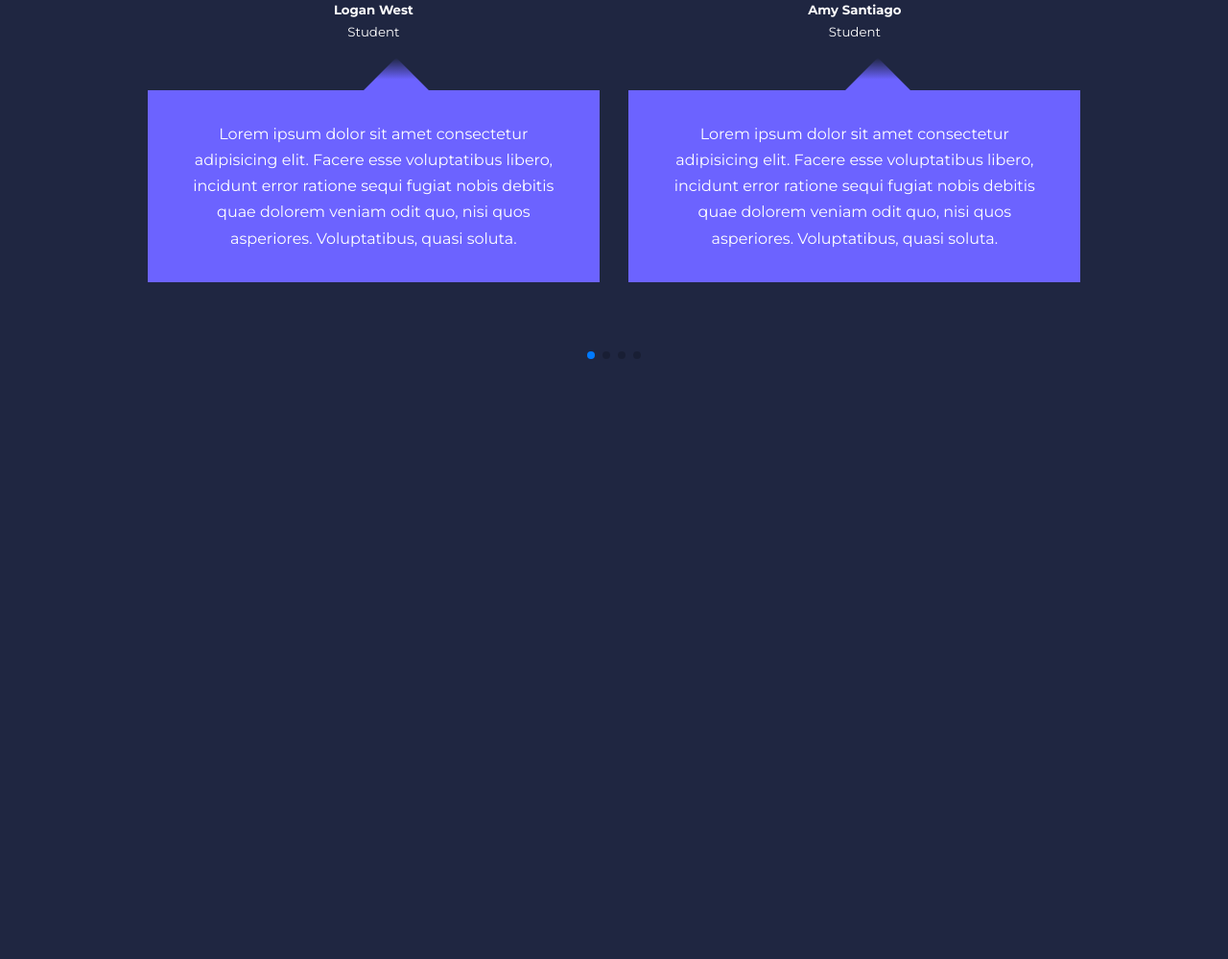
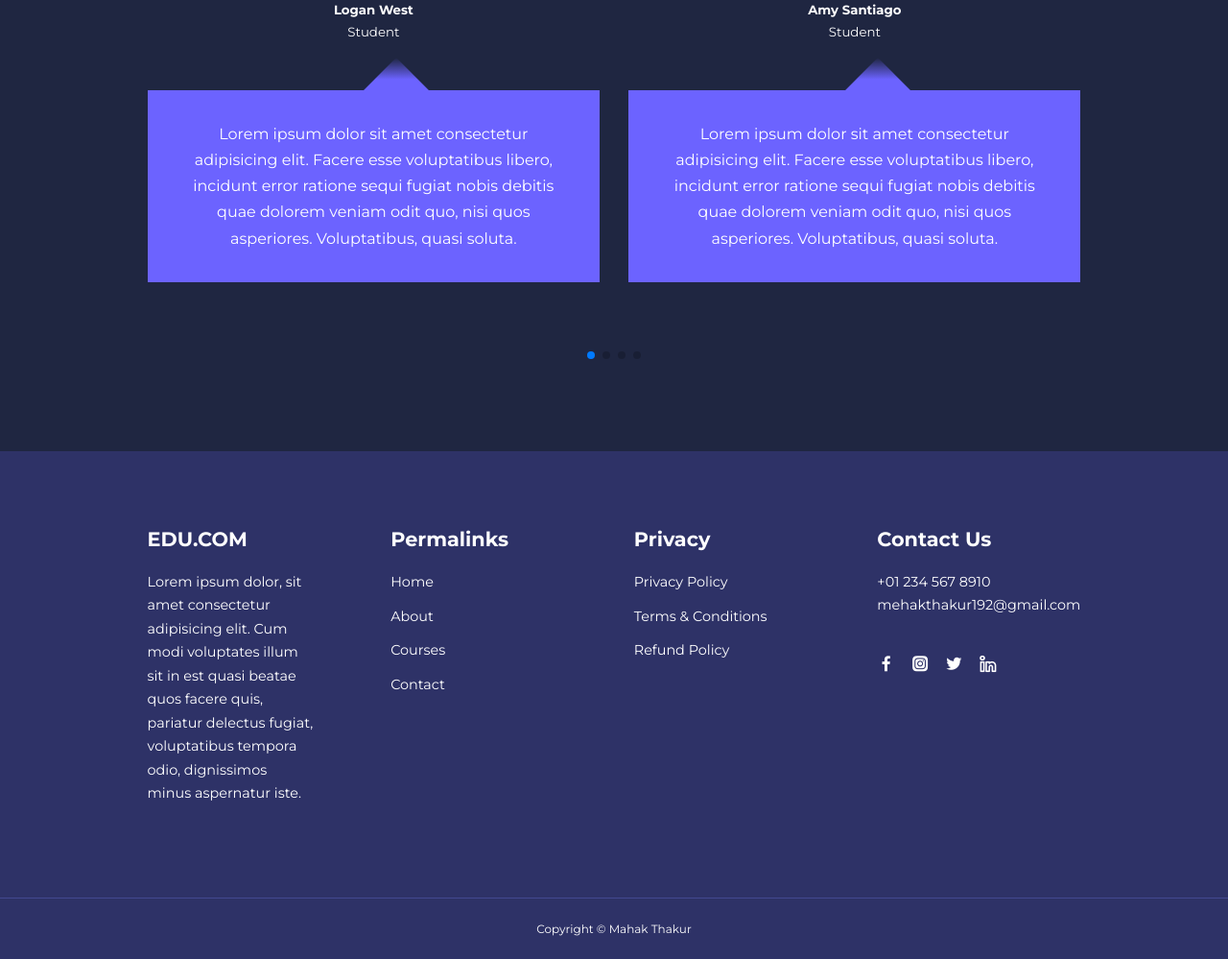
Before and after one commit to mhkthakur/Responsive-education-website, a plain HTML site: page index.html in a window 1280 px wide. Shown: the part 3270-4269 px from the top of the page at 96% size. Before the commit the page ends 3740 px from the top, so only its background shows below. Drawn offline with nearby package versions, Linux system fonts and the light colour scheme.

Commit message:
Footer ends

```diff
--- a/CSS/style.css
+++ b/CSS/style.css
@@ -386,3 +386,55 @@ header {
 
 
 /* ====== Testimonials end ======= */
+
+
+
+
+
+/* ====== Footer ======= */
+
+
+footer {
+    background: var(--color-bg1);
+    padding-top: 5rem;
+    font-size: 0.9rem;
+}
+
+.footer__container {
+    display: grid;
+    grid-template-columns: repeat(4, 1fr);
+    gap: 5rem;
+}
+
+.footer__container > div h4 {
+    margin-bottom: 1.2rem;
+}
+
+.footer__1 p {
+    margin: 0 0 2rem;
+}
+
+footer ul li {
+    margin-bottom: 0.7rem;
+}
+
+footer ul li a:hover {
+    text-decoration: underline;
+}
+
+.footer__socials {
+    display: flex;
+    gap: 1rem;
+    font-size: 1.2rem;
+    margin-top: 2rem;
+}
+
+.footer__copyright {
+    text-align: center;
+    margin-top: 4rem;
+    padding: 1.2rem 0;
+    border-top: 1px solid var(--color-bg2);
+}
+
+
+/* ====== Footer ======= */
--- a/index.html
+++ b/index.html
@@ -372,6 +372,61 @@
 
 
 
+    <!-- ====== Footer ====== -->
+
+
+    <footer class="footer">
+        <div class="container footer__container">
+            <div class="footer__1">
+                <a href="index.html" class="footer__logo"><h4>EDU.COM</h4></a>
+                <p>
+                    Lorem ipsum dolor, sit amet consectetur adipisicing elit. Cum modi voluptates illum sit in est quasi beatae quos facere quis, pariatur delectus fugiat, voluptatibus tempora odio, dignissimos minus aspernatur iste.
+                </p>
+            </div>
+
+            <div class="footer__2">
+                <h4>Permalinks</h4>
+                <ul class="permalinks">
+                    <li><a href="index.html">Home</a></li>
+                    <li><a href="about.html">About</a></li>
+                    <li><a href="courses.html">Courses</a></li>
+                    <li><a href="contact.html">Contact</a></li>
+                </ul>
+            </div>
+
+            <div class="footer__3">
+                <h4>Privacy</h4>
+                <ul class="privacy">
+                    <li><a href="#">Privacy Policy</a></li>
+                    <li><a href="#">Terms & Conditions</a></li>
+                    <li><a href="#">Refund Policy</a></li>
+                </ul>
+            </div>
+
+            <div class="footer__4">
+                <h4>Contact Us</h4>
+                <div>
+                    <p>+01 234 567 8910</p>
+                    <p>mehakthakur192@gmail.com</p>
+                </div>
+                <ul class="footer__socials">
+                    <li><a href="#"><i class="uil uil-facebook-f"></i></a></li>
+                    <li><a href="#"><i class="uil uil-instagram-alt"></i></a></li>
+                    <li><a href="#"><i class="uil uil-twitter"></i></a></li>
+                    <li><a href="#"><i class="uil uil-linkedin-alt"></i></a></li>
+                </ul>
+
+            </div>
+        </div>
+        <div class="footer__copyright">
+            <small>Copyright &copy; Mahak Thakur</small>
+        </div>
+    </footer>
+
+
+    <!-- ====== Footer ends ====== -->
+
+
     <script src="CSS/main.js"></script>
 
     <!-- Swiper JS -->
```
